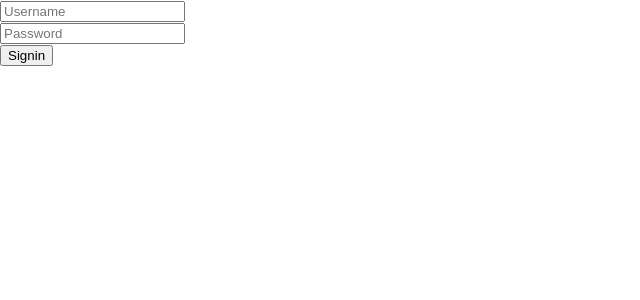
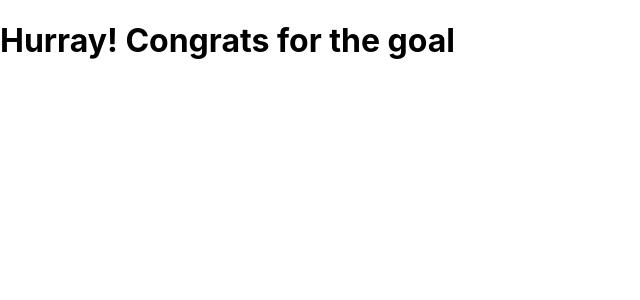
Before and after one commit to Kernelogy/react-9and10-v1, a React (Create React App) app: page / in a window 1280 px wide. Shown: the top 300 px of the page, without its empty margins (0-640 px from the left). Built offline with nearby package versions, Linux system fonts and the light colour scheme.

Commit message:
Conditional Rendering

```diff
--- a/src/App.jsx
+++ b/src/App.jsx
@@ -1,31 +1,8 @@
-import { useState } from "react"
-
+import ScoreBoard from "./ScoreBoard"
 const App = () => {
-    const [username, setUsername] = useState(null)
-    const [password, setPassword] = useState(null)
-
-    const handleSignin = (e) => {
-
-        if(username === 'admin' && password === '12345'){
-            alert("Login Success")
-            e.target.value = 'Login Success'
-        }else{
-            alert('Login Failed')
-            e.target.value = 'Login Failed'
-        }
-    }
     return (
         <>
-            <input id="username"  type="text" placeholder="Username"
-            onChange={(e)=>{setUsername(e.target.value)}}/> <br />
-            <input id="password" type="password" placeholder="Password"
-            onInput={(e)=>{setPassword(e.target.value)}}/> <br />
-            <input type="button" value="Signin" onClick={(e)=>{handleSignin(e)}} /> <br />
-            {
-                username &&
-                <>Username is {username}</>
-            }
-
+            <ScoreBoard status="goal" />
         </>
     )
 }
--- /dev/null
+++ b/src/ScoreBoard.jsx
@@ -0,0 +1,48 @@
+// const ScoreBoard = ({status}) => {
+//     let content=""
+//     switch(status){
+//         case "goal":
+//             content = (
+//                 <>
+//                     <h1>Hurray! Congrats for the goal</h1>
+//                 </>
+//             )
+//             break
+//         case "missed":
+//             content = (
+//                 <>
+//                     <h1>Never worry! Always can take a goal</h1>
+//                 </>
+//             )
+//     }
+
+//     return(
+//         <>
+//             {content}
+//         </>
+//     )
+// }
+
+const ScoreBoard = ({status}) => {
+    return (
+        <>
+            {
+                status==='goal'
+                ?
+                    <>
+                     <h1>Hurray! Congrats for the goal</h1>
+                    </>
+                :
+                    <>
+                        <h1>Never worry! Always can take a goal</h1>
+                    </>
+            }
+
+        </>
+    )
+}
+
+export default ScoreBoard
+
+// goal
+// missed
```
Also changed, not shown: src/App-1.jsx (added, +33 -0 lines).
